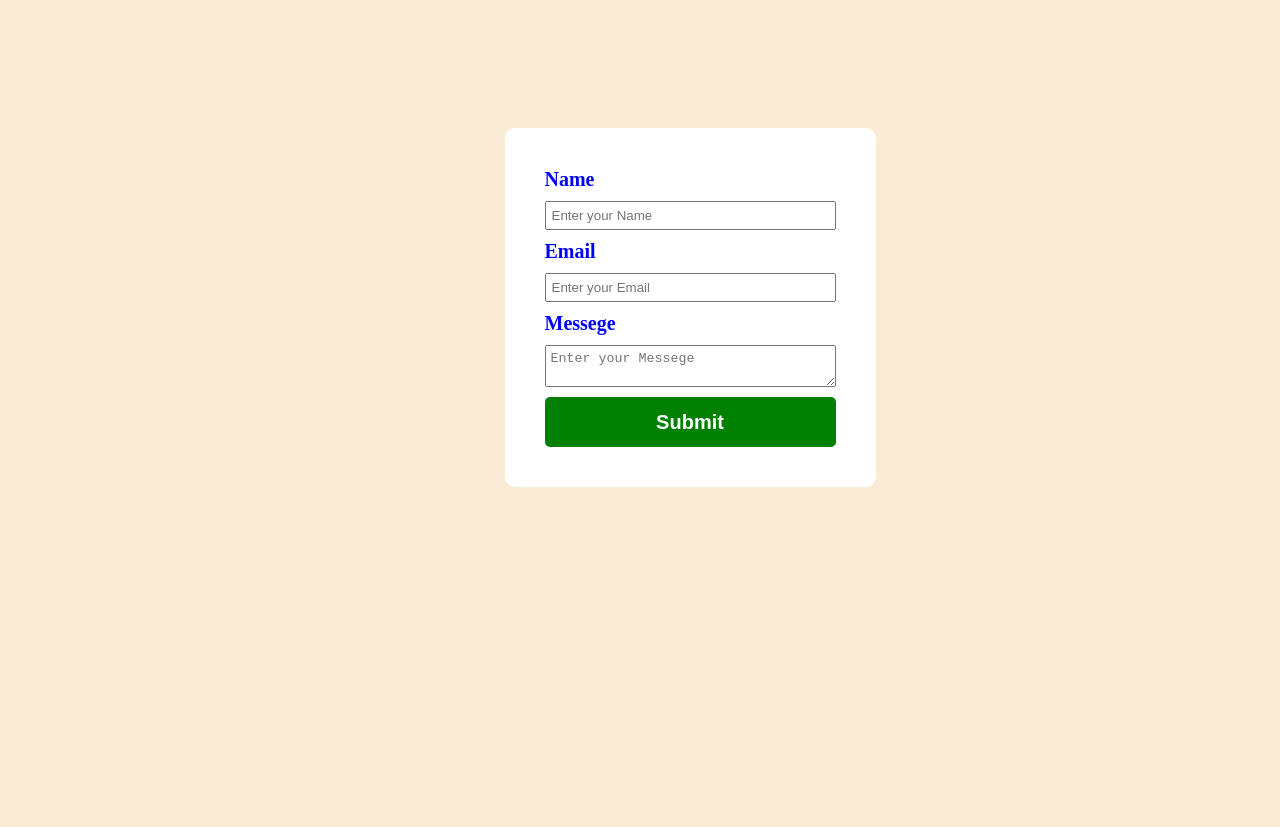
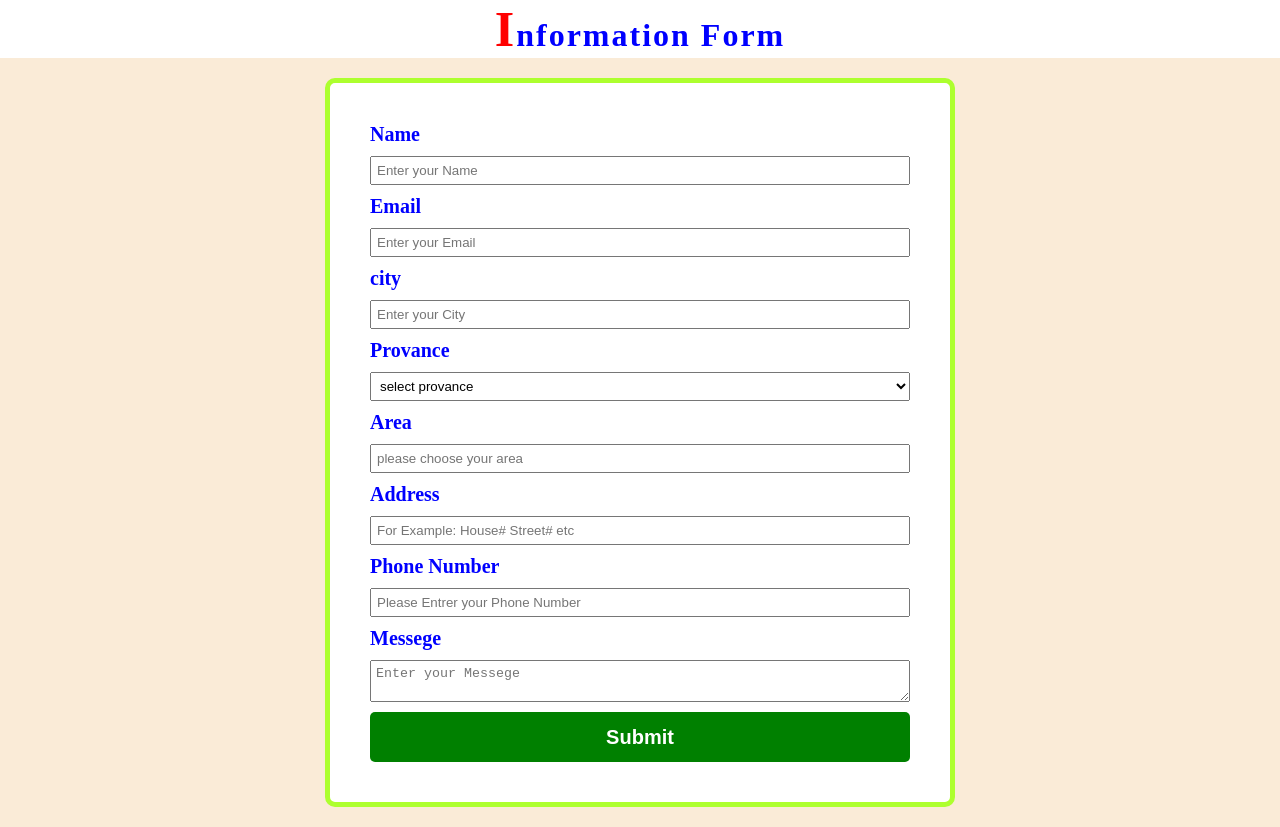
Before and after one commit to shahzaibtanoli486/form-submit, a plain HTML site: page index.html in a window 1280 px wide. Before the commit the page ends 800 px from the top, so only its background shows below. Drawn offline with Linux system fonts and the light colour scheme.

Commit message:
form changes

```diff
--- a/index.html
+++ b/index.html
@@ -9,24 +9,44 @@
 </head>
 
 <body>
+    <h1>Information Form</h1>
     <div class="container">
         <div class="row">
             <div class="col">
                 <form action="https://api.web3forms.com/submit" method="post">
                     <input name="access_key" type="hidden" class="inp" value="000f51ae-301a-49c3-aa79-0acf7291125c">
                     <label for="">Name</label>
-                <input name="name" type="text" placeholder="Enter your Name" class="inp">
+                    <input name="name" type="text" placeholder="Enter your Name" required class="inp">
                     <label for="">Email</label>
-                <input name="email" type="email" placeholder="Enter your Email" class="inp">
+                    <input name="email" type="email" placeholder="Enter your Email" required class="inp">
+                    <label for="">city</label>
+                    <input name="city" type="text" placeholder="Enter your City" required class="inp">
+                    <label for="">Provance</label>
+                    <select name="provance" id="" class="inp">
+                        <option value="select provance">select provance</option>
+                        <option value="Sindh">Sindh</option>
+                        <option value="Panjab">panjab</option>
+                        <option value="Khyber pakhtoon khwa">Khyber pakhtoon khwa</option>
+                        <option value="Gilgit">Gilgit</option>
+                        <option value="Balochistan">Balochistan</option>
+                    </select>
+                    <label for="">Area</label>
+                    <input type="text" name="area" placeholder="please choose your area" required class="inp">
+                    <label for="">Address</label>
+                    <input type="text" name="Address" placeholder="For Example: House# Street# etc" required class="inp">
+                    <label for="">Phone Number</label>
+                    <input type="number" name="Phone Number" placeholder="Please Entrer your Phone Number" required class="inp">
+
                     <label for="">Messege</label>
                     <textarea name="Messege" placeholder="Enter your Messege" class="inp"></textarea>
                     <input type="submit" class="btn">
+                </form>
             </div>
 
         </div>
     </div>
 
-    </form>
+
 </body>
 
 </html>
--- a/style.css
+++ b/style.css
@@ -1,13 +1,31 @@
+*{
+    margin: 0px;
+    padding: 0px;
+    box-sizing: border-box;
+}
+h1{
+    text-align: center;
+    color: blue;
+    font-family:initial;
+    letter-spacing: 2px;
+}
+h1::first-letter{
+    color: red;
+    font-size: 50px;
+}
 .col form {
     display: flex;
-    justify-content: center;
-    flex-direction: column;
+    text-align: left;
 
+    /* align-items: center; */
+    justify-content: space-around;
+   flex-direction: column;
     gap: 10px;
 }
 
 .inp {
 
+    width: 100%;
     padding: 5px;
 
 }
@@ -18,28 +36,38 @@
     border: 2px solid greenyellow;
 
 }
+body{
+    font-family:initial;
+    margin: 0px;
+    padding: 0px;
+}
 
-body {
-    font-family:initial;
+.container{
+
     display: flex;
     justify-content: center;
-    position: relative;
-    top: 100px;
+    align-items: center;
+
     background-color: antiquewhite;
+    }
 
-}
 
 .col {
     margin: 10px;
     padding: 40px;
     background-color: #fff;
     border-radius: 10px;
-    width: 100%;
+    width: 50%;
+    border: 5px solid greenyellow;
+
 
 }
 
 .row {
+    display: flex;
     padding: 10px;
+    width: 100%;
+    justify-content: center;
 
 
 }
@@ -62,4 +90,18 @@ label {
     color: blue;
     font-size: 20px;
     font-weight: bold;
+
 }
+@media only screen and (max-width:800px)  {
+
+    .col {
+        width: auto;
+
+
+    }
+    .row{
+        justify-content: center;
+    }
+
+
+}
```
Lines whose indentation alone changed are shown as unchanged.
